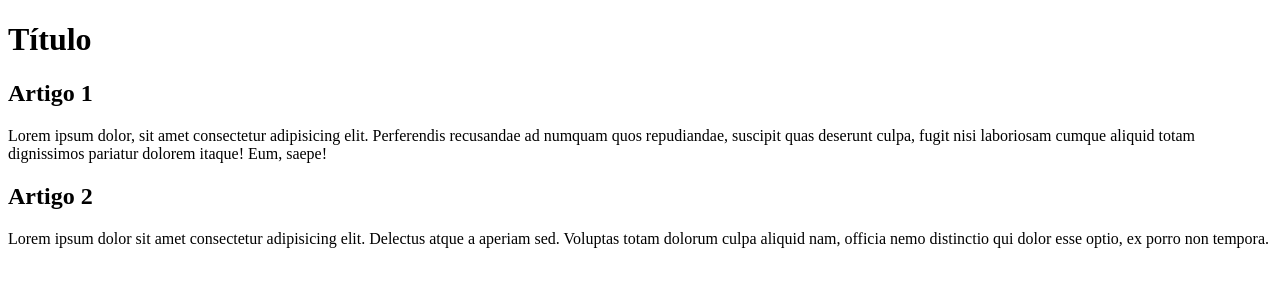
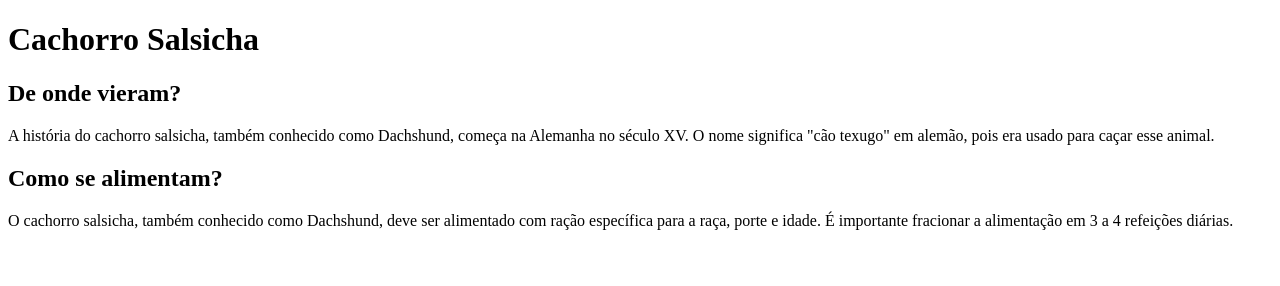
Before and after one commit to Gusta0795/Code_Study, a plain HTML site: page Git+GitHub/Projeto Site 1/index.html in a window 1280 px wide. Drawn offline with Linux system fonts and the light colour scheme.

Commit message:
Inicio do conteudo

```diff
--- a/Git+GitHub/Projeto Site 1/index.html
+++ b/Git+GitHub/Projeto Site 1/index.html
@@ -8,15 +8,15 @@
 <body>
     <main>
         <Header>
-            <h1>Título</h1>
+            <h1>Cachorro Salsicha</h1>
         </Header>
         <article>
-            <h2>Artigo 1</h2>
-            <p>Lorem ipsum dolor, sit amet consectetur adipisicing elit. Perferendis recusandae ad numquam quos repudiandae, suscipit quas deserunt culpa, fugit nisi laboriosam cumque aliquid totam dignissimos pariatur dolorem itaque! Eum, saepe!</p>
+            <h2>De onde vieram?</h2>
+            <p> A história do cachorro salsicha, também conhecido como Dachshund, começa na Alemanha no século XV. O nome significa "cão texugo" em alemão, pois era usado para caçar esse animal.</p>
         </article>
         <article>
-            <h2>Artigo 2</h2>
-            <p>Lorem ipsum dolor sit amet consectetur adipisicing elit. Delectus atque a aperiam sed. Voluptas totam dolorum culpa aliquid nam, officia nemo distinctio qui dolor esse optio, ex porro non tempora.</p>
+            <h2>Como se alimentam?</h2>
+            <p> O cachorro salsicha, também conhecido como Dachshund, deve ser alimentado com ração específica para a raça, porte e idade. É importante fracionar a alimentação em 3 a 4 refeições diárias.</p>
         </article>
     </main>
 </body>
```
